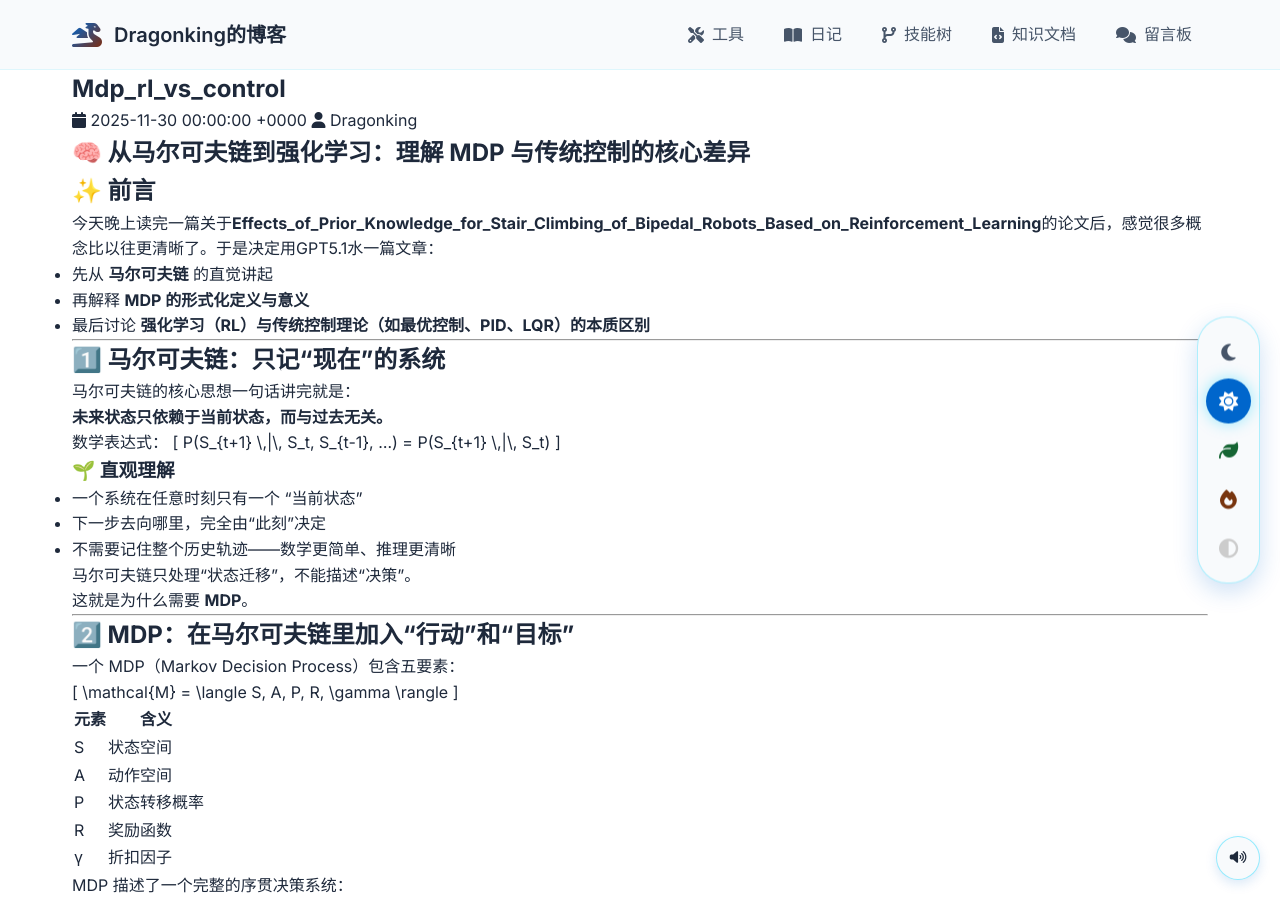
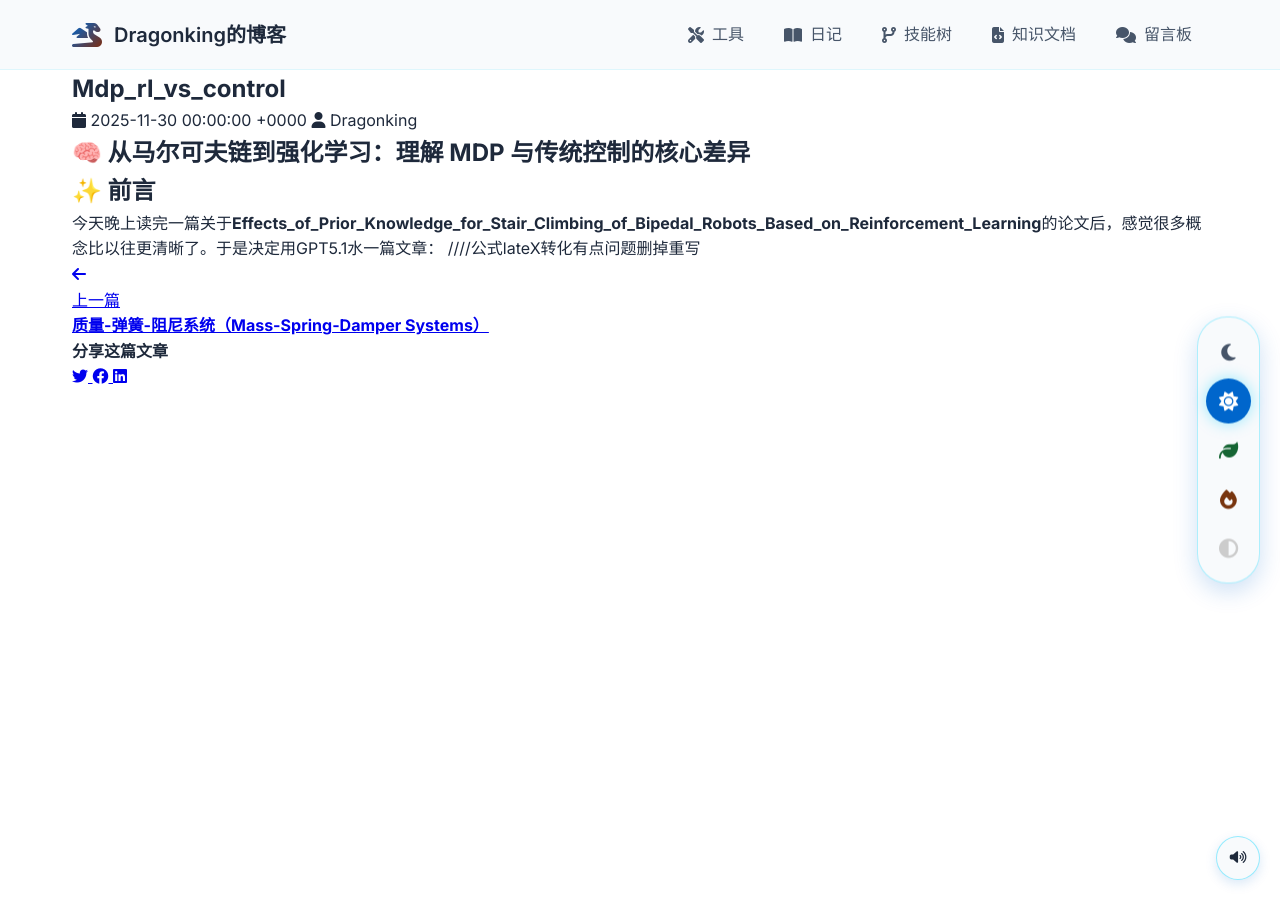
Before and after one commit to DragonKingwhd/dragonkingwhd.github.io, a Jekyll site: the page built from _posts/2025-11-30-MDP_RL_vs_Control.md, in a window 1280 px wide and 900 px high. Built offline with Jekyll 4.4.1, drawn with Linux system fonts in a browser that asks for light colours; comment, search, counter and statistics services are not loaded; some of the changed text lies outside the part shown.

Commit message:
Update 2025-11-30-MDP_RL_vs_Control.md

```diff
--- a/_posts/2025-11-30-MDP_RL_vs_Control.md
+++ b/_posts/2025-11-30-MDP_RL_vs_Control.md
@@ -2,97 +2,4 @@
 
 ## ✨ 前言
 今天晚上读完一篇关于**Effects_of_Prior_Knowledge_for_Stair_Climbing_of_Bipedal_Robots_Based_on_Reinforcement_Learning**的论文后，感觉很多概念比以往更清晰了。于是决定用GPT5.1水一篇文章：
-
-- 先从 **马尔可夫链** 的直觉讲起
-- 再解释 **MDP 的形式化定义与意义**
-- 最后讨论 **强化学习（RL）与传统控制理论（如最优控制、PID、LQR）的本质区别**
-
----
-
-## 1️⃣ 马尔可夫链：只记“现在”的系统
-马尔可夫链的核心思想一句话讲完就是：
-
-> **未来状态只依赖于当前状态，而与过去无关。**
-
-数学表达式：
-\[
-P(S_{t+1} \,|\, S_t, S_{t-1}, ...) = P(S_{t+1} \,|\, S_t)
-\]
-
-### 🌱 直观理解
-- 一个系统在任意时刻只有一个 “当前状态”
-- 下一步去向哪里，完全由“此刻”决定
-- 不需要记住整个历史轨迹——数学更简单、推理更清晰
-
-马尔可夫链只处理“状态迁移”，不能描述“决策”。
-这就是为什么需要 **MDP**。
-
----
-
-## 2️⃣ MDP：在马尔可夫链里加入“行动”和“目标”
-一个 MDP（Markov Decision Process）包含五要素：
-
-\[
-\mathcal{M} = \langle S, A, P, R, \gamma \rangle
-\]
-
-| 元素 | 含义 |
-|------|------|
-| S | 状态空间 |
-| A | 动作空间 |
-| P | 状态转移概率 |
-| R | 奖励函数 |
-| γ | 折扣因子 |
-
-MDP 描述了一个完整的序贯决策系统：
-决策 → 奖励 → 状态 → 再决策 → …
-
-它是强化学习算法的基础框架。
-
----
-
-## 3️⃣ 强化学习 VS 传统控制：核心差异
-
-### 🎯 ① 目标函数不同
-- 传统控制：明确、可微的代价函数
-- 强化学习：奖励可能延迟、稀疏、甚至未知
-
-### 🤖 ② 模型是否已知
-- 控制理论：动力学已知
-- RL：可以完全不知道动力学，通过试错学习
-
-### 🎢 ③ 数据来源
-- 控制：理论推导为主
-- RL：依赖大量采样（仿真或真实交互）
-
-### 🎲 ④ 不确定性处理方式
-- 控制：鲁棒控制、H∞
-- RL：价值函数估计、策略分布、探索机制
-
-### 🧩 ⑤ 策略结构
-- 控制：解析式反馈律
-- RL：深度网络策略（表达强，可解释性弱）
-
----
-
-## 4️⃣ MDP 如何连接 RL 与控制？
-大多数控制问题都可以表述为 MDP：
-
-- 倒立摆
-- 机械臂轨迹规划
-- 无人机姿态控制
-
-区别在于求解方式：
-
-- **控制理论**：在模型精确情况下推导解析解
-- **强化学习**：在模型未知情况下通过采样学习经验解
-
----
-
-## 🏁 总结
-
-- 马尔可夫链：只描述状态变化
-- MDP：描述状态 + 行动 + 奖励
-- 强化学习：通过试错最大化长期奖励
-- 传统控制：通过已知模型推导最优解
-- 两者都处理“序贯决策”，但哲学不同
+////公式lateX转化有点问题删掉重写
```
